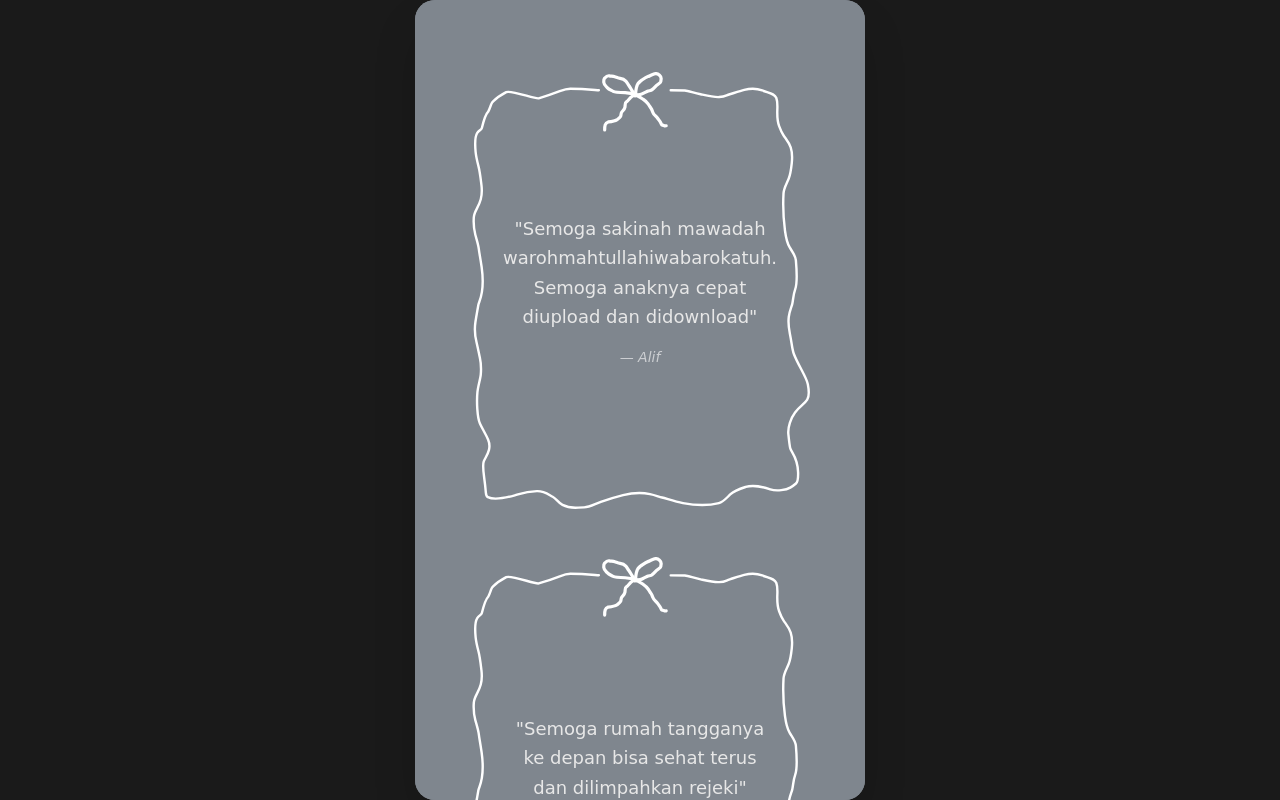
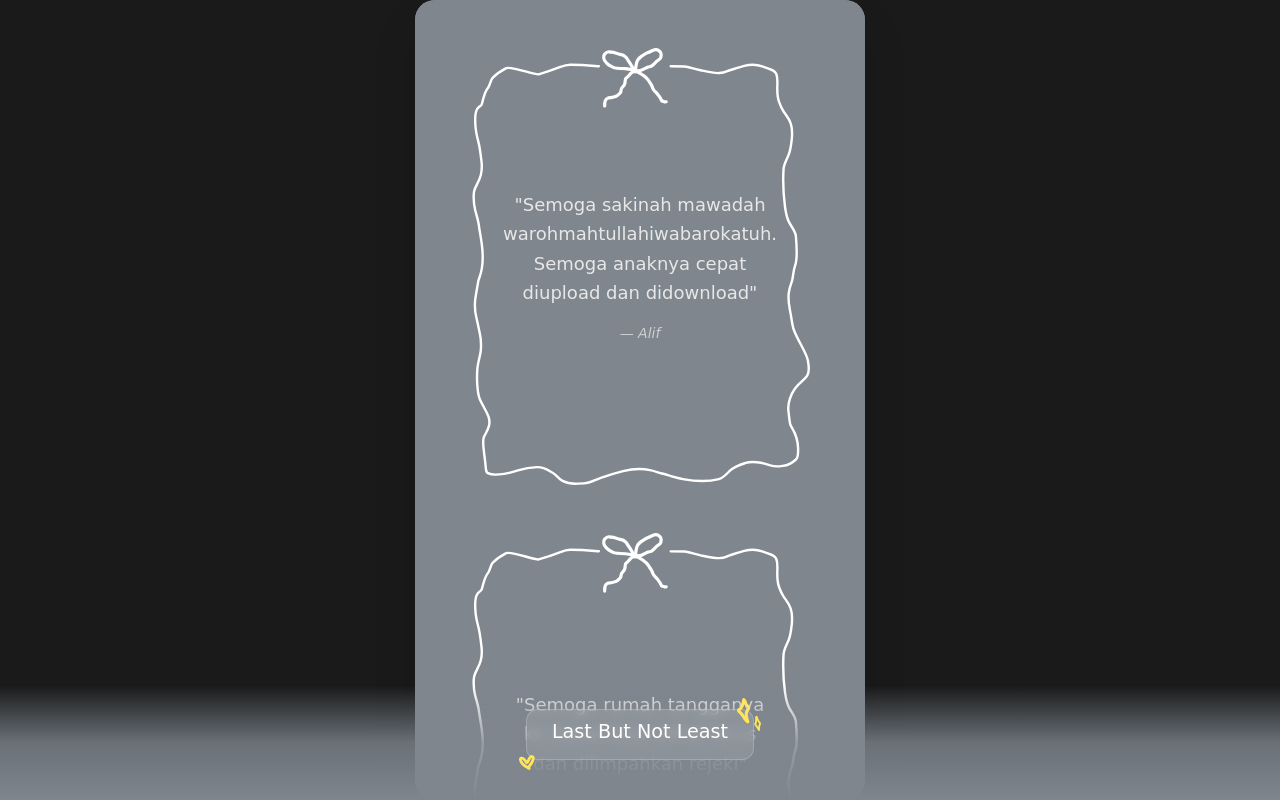
Before and after one commit to jackthedoq/hadiah_wedding_masdap, a plain HTML site: page index.html in a window 1280 px wide. Both pictures are taken after a click on the button "Buka Ucapan". Drawn offline with nearby package versions, Linux system fonts and the light colour scheme; a web font is replaced by a local one.

Commit message:
edit page 2

```diff
--- a/page2.html
+++ b/page2.html
@@ -1,22 +1,23 @@
-<div class="flex flex-col items-center justify-between min-h-screen-custom w-full p-6 animate-fade-in overflow-hidden">
+<div class="flex flex-col min-h-screen-custom w-full animate-fade-in overflow-hidden">
 
-    <div id="cards-wrapper" class="cards-scroll-container w-full flex-grow overflow-y-auto space-y-8 py-10 custom-scrollbar">
+    <div id="cards-wrapper" class="cards-scroll-container w-full flex-grow overflow-y-auto space-y-8 p-6 py-10 pb-32 custom-scrollbar">
         </div>
 
-    <div class="py-6 w-full flex justify-center">
-        <button onclick="loadPage('page3.html')" class="glass-button mb-10 group relative transition-all duration-300 ease-out hover:scale-105 hover:bg-white/20 active:scale-95">
+    <div class="fixed bottom-0 left-0 w-full p-6 pb-10 bg-gradient-to-t from-[#7F868E] via-[#7F868E]/80 to-transparent z-50 flex justify-center">
+        <button onclick="loadPage('page3.html')"
+                class="glass-button group relative transition-all duration-300 ease-out active:scale-95">
             Last But Not Least
-            <span class="absolute -top-3 -right-2 text-yellow-300 w-6 h-6 transition-all duration-300 group-hover:scale-120 group-hover:rotate-12 transition-transform duration-150 group-active:scale-125">
+            <span class="absolute -top-3 -right-2 text-yellow-300 w-6 h-6 transition-all duration-300 group-hover:scale-120 group-active:scale-125">
                 <img src="assets/spark-button.svg" class="w-full h-auto">
             </span>
-            <span class="absolute -bottom-3 -left-2 text-yellow-300 w-4 h-4 transition-all duration-300 group-hover:scale-120 group-hover:rotate-12transition-transform duration-150 group-active:scale-125">
+             <span class="absolute -bottom-3 -left-2 text-yellow-300 w-4 h-4 transition-all duration-300 group-hover:scale-120 group-active:scale-125">
                 <img src="assets/heart-button.svg" class="w-full h-auto">
             </span>
         </button>
     </div>
 </div>
 
-<script src="logic/cards.js"> </script>
+<script src="logic/cards.js"></script>
 <script>
     renderCards();
 </script>
--- a/style.css
+++ b/style.css
@@ -227,11 +227,17 @@ body {
 
 
 .min-h-screen-custom {
-    min-height: 100vh; /* Fallback */
-    min-height: 100dvh; /* Dynamic Viewport Height */
+    height: 100vh; /* Fallback */
+    height: 100dvh; /* Mengikuti tinggi layar HP yang sebenarnya */
+    display: flex;
+    flex-direction: column;
 }
 
-/* Tambahkan padding aman di bawah untuk semua halaman */
-.safe-area-bottom {
-    padding-bottom: env(safe-area-inset-bottom, 24px); /* Support untuk poni bawah iPhone & Chrome */
+/* Hilangkan scrollbar default agar lebih bersih */
+.custom-scrollbar::-webkit-scrollbar {
+    display: none;
 }
+.custom-scrollbar {
+    -ms-overflow-style: none;  /* IE and Edge */
+    scrollbar-width: none;  /* Firefox */
+}
```
